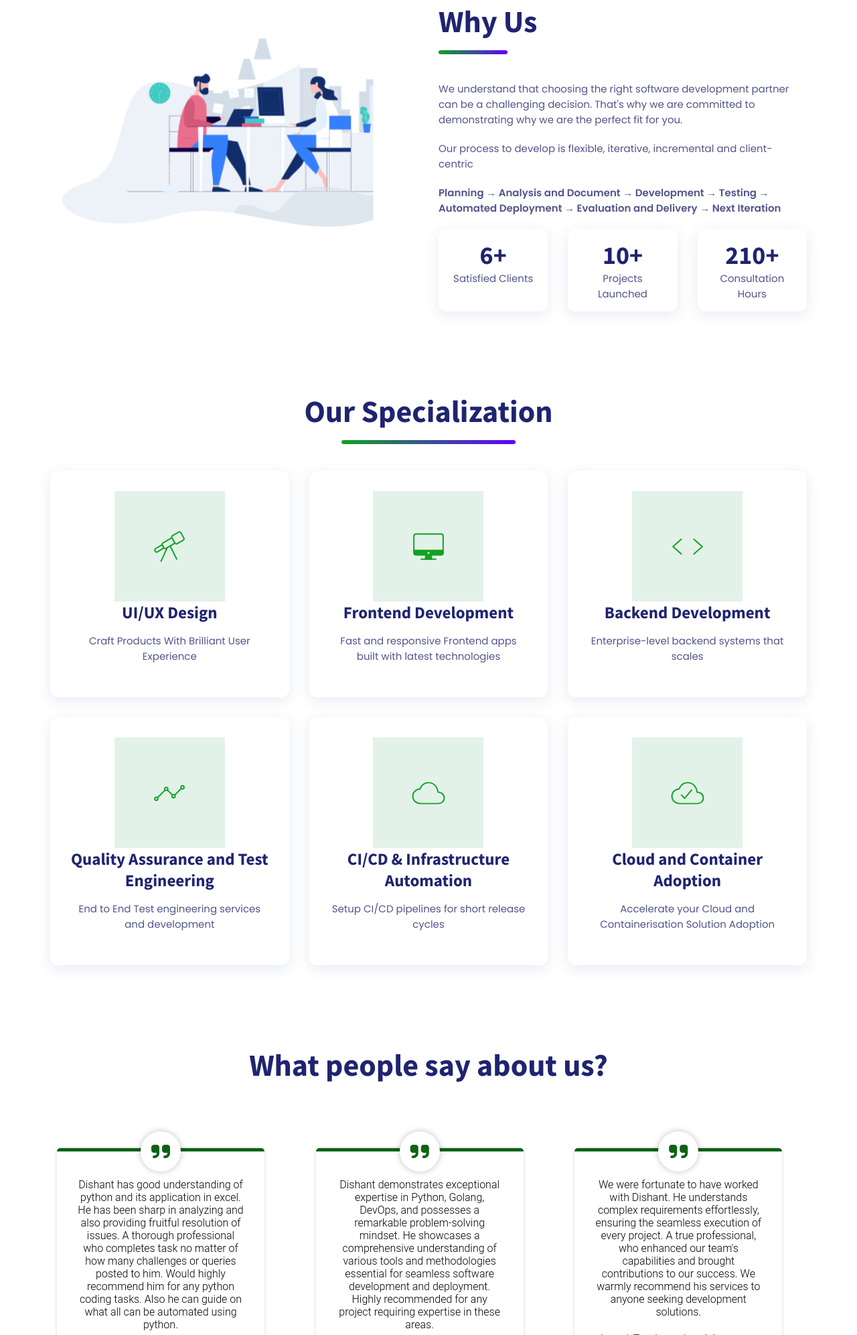
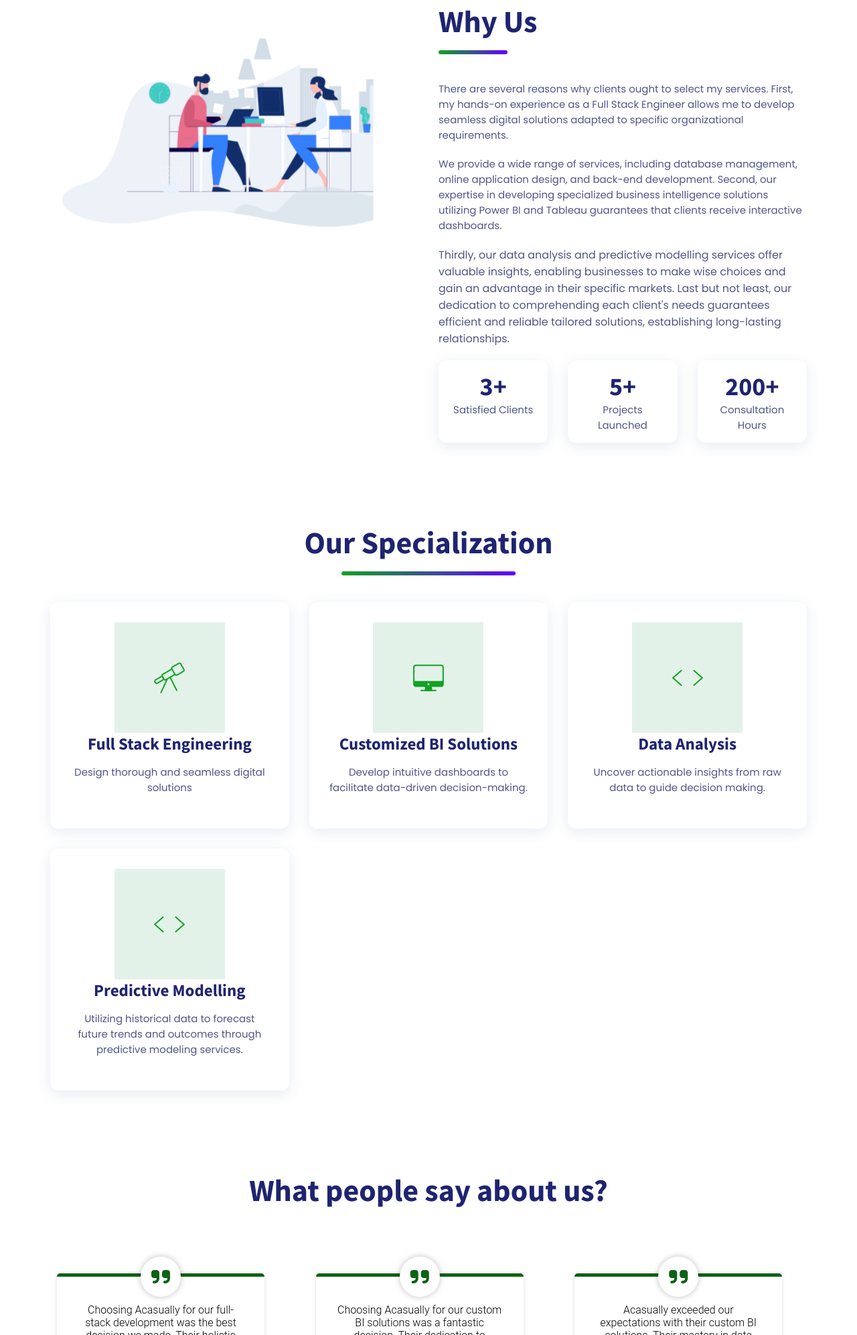
Before and after one commit to bhatiaakhil/Acausally, a plain HTML site: page index.html in a window 1280 px wide. Shown: the part 807-2800 px from the top of the page at 67% size. Drawn offline with nearby package versions, Linux system fonts and the light colour scheme.

Commit message:
update website design

```diff
--- a/index.html
+++ b/index.html
@@ -56,12 +56,8 @@
                     </li>
 
                     <li class="navbar-item">
-                        <a href="https://blogs.prodinit.com" target="_blank" class="navbar-link"
+                        <a href="https://blogs.acausally.com" target="_blank" class="navbar-link"
                             data-navbar-link>Blog</a>
-                    </li>
-
-                    <li class="navbar-item">
-                        <a href="/#contact" class="navbar-link" data-navbar-link>Contact Us</a>
                     </li>
 
                 </ul>
@@ -71,7 +67,7 @@
             <a href="/#contact" class="btn">
                 <ion-icon name="chevron-forward-outline" aria-hidden="true"></ion-icon>
 
-                <span>Get A Quote</span>
+                <span>Contact Us</span>
             </a>
 
             <button class="nav-open-btn" aria-label="Open Menu" data-nav-open-btn>
@@ -94,7 +90,8 @@
 
                     <h2 class="h2 hero-title">Your technical copilot</h2>
 
-                    <a class="btn" href="mailto:dishant@prodinit.com" style="width:fit-content" target="_blank">Email
+                    <a class="btn" href="mailto:abhatia8036@conestogac.on.ca" style="width:fit-content"
+                        target="_blank">Email
                         Us</a>
 
                 </div>
@@ -121,38 +118,44 @@
                         <h2 class="h2 section-title underline">Why Us</h2>
 
                         <p class="about-text">
-                            We understand that choosing the right software development partner can be a challenging
-                            decision.
-                            That's why we are committed to demonstrating why we are the perfect fit for you.
+                            There are several reasons why clients ought to select my services. First, my hands-on
+                            experience as a Full Stack Engineer allows me to develop seamless digital solutions adapted
+                            to specific organizational requirements.
                         </p>
 
                         <p class="about-text">
-                            Our process to develop is flexible, iterative, incremental and client-centric
+                            We provide a wide range of services, including
+                            database management, online application design, and back-end development. Second, our
+                            expertise in developing specialized business intelligence solutions utilizing Power BI and
+                            Tableau guarantees that clients receive interactive dashboards.
+                        </p>
+
+                        <p>
+                            Thirdly, our data analysis and predictive modelling services offer valuable insights,
+                            enabling businesses to make wise choices and gain an advantage in their specific markets.
+                            Last but not least, our dedication to comprehending each client's needs guarantees efficient
+                            and reliable tailored solutions, establishing long-lasting relationships.
                         </p>
 
                         <h6 class="about-text">
-                            Planning &rarr; Analysis and Document &rarr; Development &rarr; Testing &rarr; Automated
-                            Deployment
-                            &rarr;
-                            Evaluation and Delivery &rarr; Next Iteration
                         </h6>
 
                         <ul class="stats-list">
 
                             <li class="stats-card">
-                                <p class="h3 stats-title">6+</p>
+                                <p class="h3 stats-title">3+</p>
 
                                 <p class="stats-text">Satisfied Clients</p>
                             </li>
 
                             <li class="stats-card">
-                                <p class="h3 stats-title">10+</p>
+                                <p class="h3 stats-title">5+</p>
 
                                 <p class="stats-text">Projects Launched</p>
                             </li>
 
                             <li class="stats-card">
-                                <p class="h3 stats-title">210+</p>
+                                <p class="h3 stats-title">200+</p>
 
                                 <p class="stats-text">Consultation Hours</p>
                             </li>
@@ -179,10 +182,10 @@
                                     <ion-icon name="telescope-outline"></ion-icon>
                                 </div>
 
-                                <h3 class="h3 title">UI/UX Design</h3>
+                                <h3 class="h3 title">Full Stack Engineering</h3>
 
                                 <p class="text">
-                                    Craft Products With Brilliant User Experience
+                                    Design thorough and seamless digital solutions
                                 </p>
 
                             </div>
@@ -195,10 +198,10 @@
                                     <ion-icon name="desktop-outline"></ion-icon>
                                 </div>
 
-                                <h3 class="h3 title">Frontend Development</h3>
+                                <h3 class="h3 title">Customized BI Solutions</h3>
 
                                 <p class="text">
-                                    Fast and responsive Frontend apps built with latest technologies
+                                    Develop intuitive dashboards to facilitate data-driven decision-making.
                                 </p>
 
                             </div>
@@ -211,10 +214,10 @@
                                     <ion-icon name="code-outline"></ion-icon>
                                 </div>
 
-                                <h3 class="h3 title">Backend Development</h3>
+                                <h3 class="h3 title">Data Analysis</h3>
 
                                 <p class="text">
-                                    Enterprise-level backend systems that scales
+                                    Uncover actionable insights from raw data to guide decision making.
                                 </p>
 
                             </div>
@@ -224,50 +227,18 @@
                             <div class="service-card">
 
                                 <div class="card-icon">
-                                    <ion-icon name="analytics-outline"></ion-icon>
+                                    <ion-icon name="code-outline"></ion-icon>
                                 </div>
 
-                                <h3 class="h3 title">Quality Assurance and Test Engineering</h3>
+                                <h3 class="h3 title">Predictive Modelling</h3>
 
                                 <p class="text">
-                                    End to End Test engineering services and development
+                                    Utilizing historical data to forecast future trends and outcomes through predictive
+                                    modeling services.
                                 </p>
 
                             </div>
                         </li>
-
-                        <li>
-                            <div class="service-card">
-
-                                <div class="card-icon">
-                                    <ion-icon name="cloud-outline"></ion-icon>
-                                </div>
-
-                                <h3 class="h3 title">CI/CD & Infrastructure Automation</h3>
-
-                                <p class="text">
-                                    Setup CI/CD pipelines for short release cycles
-                                </p>
-
-                            </div>
-                        </li>
-
-                        <li>
-                            <div class="service-card">
-
-                                <div class="card-icon">
-                                    <ion-icon name="cloud-done-outline"></ion-icon>
-                                </div>
-
-                                <h3 class="h3 title">Cloud and Container Adoption</h3>
-
-                                <p class="text">
-                                    Accelerate your Cloud and Containerisation Solution Adoption
-                                </p>
-
-                            </div>
-                        </li>
-
 
                     </ul>
 
@@ -284,17 +255,12 @@
 
                             <figcaption>
                                 <blockquote>
-                                    <p>Dishant has good understanding of python and its application in excel. He has
-                                        been sharp in
-                                        analyzing and also providing fruitful resolution of issues. A thorough
-                                        professional who completes
-                                        task no matter of how many challenges or queries posted to him. Would highly
-                                        recommend him for any
-                                        python coding tasks. Also he can guide on what all can be automated using
-                                        python.</p>
+                                    <p>Choosing Acasually for our full-stack development was the best decision we made.
+                                        Their holistic approach ensured a well-coordinated and cohesive product. We are
+                                        impressed with their technical prowess and the smooth execution of our project
+                                        from start to finish.</p>
                                 </blockquote>
-                                <h3>Deepak Kundalia</h3>
-                                <h4>CA, Fin-tech Company</h4>
+                                <h3>Dishant Sethi</h3>
                             </figcaption>
 
                         </figure>
@@ -303,16 +269,12 @@
 
                             <figcaption>
                                 <blockquote>
-                                    <p>Dishant demonstrates exceptional expertise in Python, Golang, DevOps, and
-                                        possesses a remarkable
-                                        problem-solving mindset. He showcases a comprehensive understanding of various
-                                        tools and
-                                        methodologies essential for seamless software development and deployment. Highly
-                                        recommended for any
-                                        project requiring expertise in these areas.</p>
+                                    <p>Choosing Acasually for our custom BI solutions was a fantastic decision. Their
+                                        dedication to excellence in data analysis and predictive modeling has
+                                        significantly elevated our business intelligence capabilities. We now navigate
+                                        complex data effortlessly, thanks to their innovative solutions.</p>
                                 </blockquote>
-                                <h3>Anuvrat Parashar</h3>
-                                <h4>CEO, Essentia</h4>
+                                <h3>Aditya Singhal</h3>
                             </figcaption>
 
                         </figure>
@@ -321,16 +283,12 @@
 
                             <figcaption>
                                 <blockquote>
-                                    <p>We were fortunate to have worked with Dishant. He understands complex
-                                        requirements effortlessly,
-                                        ensuring the seamless execution of every project. A true professional, who
-                                        enhanced our team's
-                                        capabilities and brought contributions to our success. We warmly recommend his
-                                        services to anyone
-                                        seeking development solutions.</p>
+                                    <p>Acasually exceeded our expectations with their custom BI solutions. Their mastery
+                                        in data analysis and predictive modeling has been instrumental in forecasting
+                                        trends and optimizing our business strategies. Working with them has been a
+                                        transformative experience.</p>
                                 </blockquote>
-                                <h3>Lead Engineering Manager</h3>
-                                <h4>Ed-Tech Company</h4>
+                                <h3>Rudrakshi Shrivastava</h3>
                             </figcaption>
 
                         </figure>
@@ -363,30 +321,13 @@
 
                 <div class="footer-brand">
 
-                    <a href="#" class="logo">Acausally</a>
+                    <a href="#" class="logo">Who we are?</a>
 
                     <p class="text">
-                        We go beyond software development to empower our partners in building thriving businesses. With
-                        our
-                        extensive experience collaborating with our clients, we are well-equipped to assist you in
-                        achieving your
-                        objectives and surpassing your goals in record time.
+                        As a Full-Stack Engineer and Business Intelligence Specialist, we cater to a broad clientele,
+                        from startups to established companies, delivering digital solutions and data analysis services
+                        to enhance online presence and streamline data administration across various industries.
                     </p>
-
-                    <ul class="social-list">
-
-                        <li>
-                            <a href="https://www.linkedin.com/company/acausally" target="_blank" class="social-link">
-                                <ion-icon name="logo-linkedin"></ion-icon>
-                            </a>
-                        </li>
-
-                        <li>
-                            <a href="https://twitter.com/acausally" target="_blank" class="social-link">
-                                <ion-icon name="logo-twitter"></ion-icon>
-                            </a>
-                        </li>
-                    </ul>
 
                 </div>
 
@@ -409,19 +350,7 @@
                     </li>
 
                     <li>
-                        <a href="https://blogs.prodinit.com" target="_blank" class="footer-link">Blog</a>
-                    </li>
-
-                    <li>
-                        <a href="/careers" class="footer-link" onclick="route()">Careers</a>
-                    </li>
-
-                    <li>
-                        <a href="/privacy-policy" onclick="route()" class="footer-link">Privacy Policy</a>
-                    </li>
-
-                    <li>
-                        <a href="/terms-and-conditions" onclick="route()" class="footer-link">Terms & Conditions</a>
+                        <a href="https://blogs.acausally.com" target="_blank" class="footer-link">Blog</a>
                     </li>
 
                 </ul>
@@ -432,33 +361,20 @@
                     </li>
 
                     <li>
-                        <a class="footer-item">Full-Stack Development</a>
+                        <a class="footer-item">Full Stack Engineering</a>
                     </li>
 
                     <li>
-                        <a class="footer-item">Web and Mobile Applications</a>
+                        <a class="footer-item">Customized BI Solutions</a>
                     </li>
 
                     <li>
-                        <a class="footer-item">Cloud, DevOps and MLOps</a>
+                        <a class="footer-item">Data Analysis</a>
                     </li>
 
                     <li>
-                        <a class="footer-item">AI/ML</a>
+                        <a class="footer-item">Predictive Modelling</a>
                     </li>
-
-                    <li>
-                        <a class="footer-item">Quality Assurance</a>
-                    </li>
-
-                    <li>
-                        <a class="footer-item">Data Engineering</a>
-                    </li>
-
-                    <li>
-                        <a class="footer-item">CI/CD, Infrastructure Automation</a>
-                    </li>
-
                 </ul>
 
                 <ul class="footer-list">
@@ -474,7 +390,7 @@
                         </div>
 
                         <div>
-                            <a href="tel:+919582565371" class="footer-item-link">+919582565371</a>
+                            <a href="tel:+1 (647)-379-6665" class="footer-item-link">+1(647)-379-6665</a>
                         </div>
 
                     </li>
@@ -486,7 +402,8 @@
                         </div>
 
                         <div>
-                            <a href="mailto:hey@prodinit.com" class="footer-item-link">hey@prodinit.com</a>
+                            <a href="mailto:abhatia8036@conestogac.on.ca"
+                                class="footer-item-link">abhatia8036@conestogac.on.ca</a>
                         </div>
 
                     </li>
@@ -498,7 +415,7 @@
                         </div>
 
                         <address class="footer-item-link">
-                            New Delhi, India
+                            Kitchener, (Ontario) Canada
                         </address>
 
                     </li>
```
